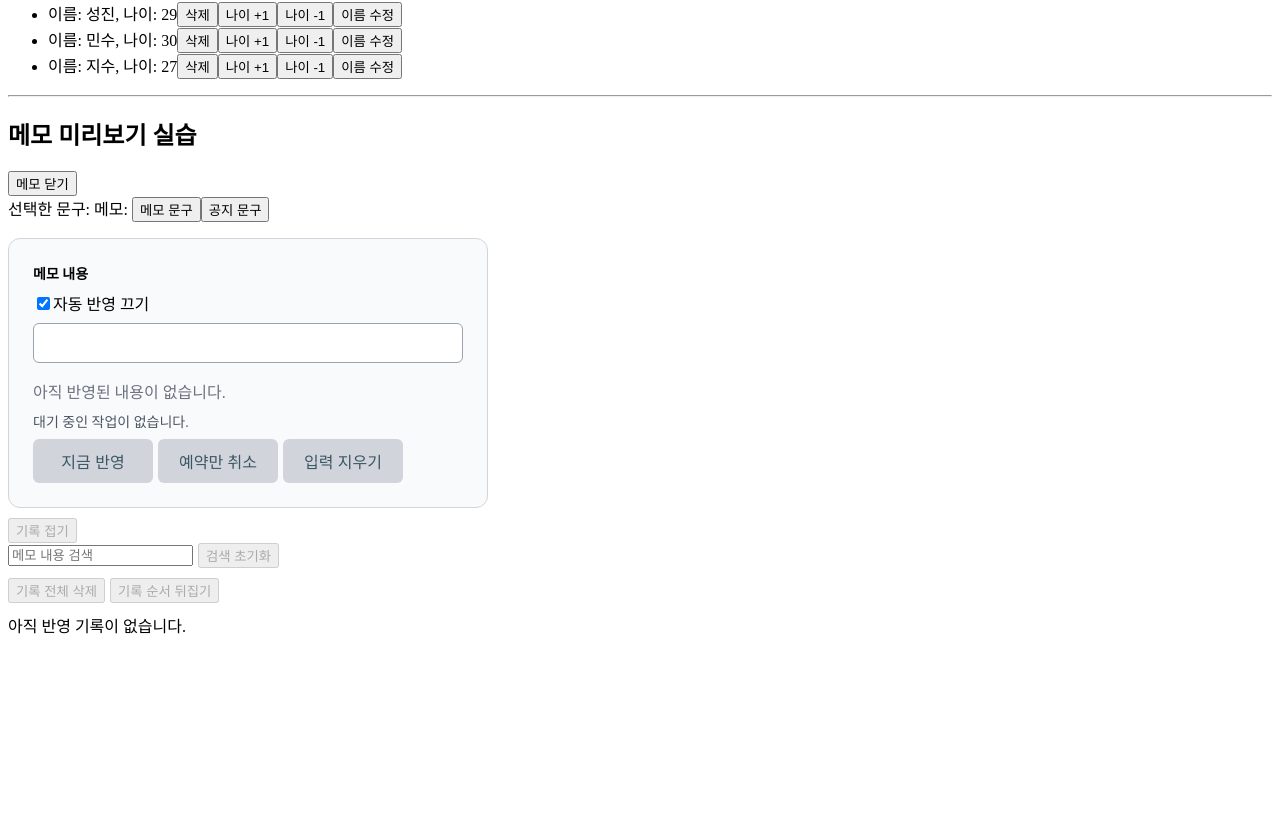
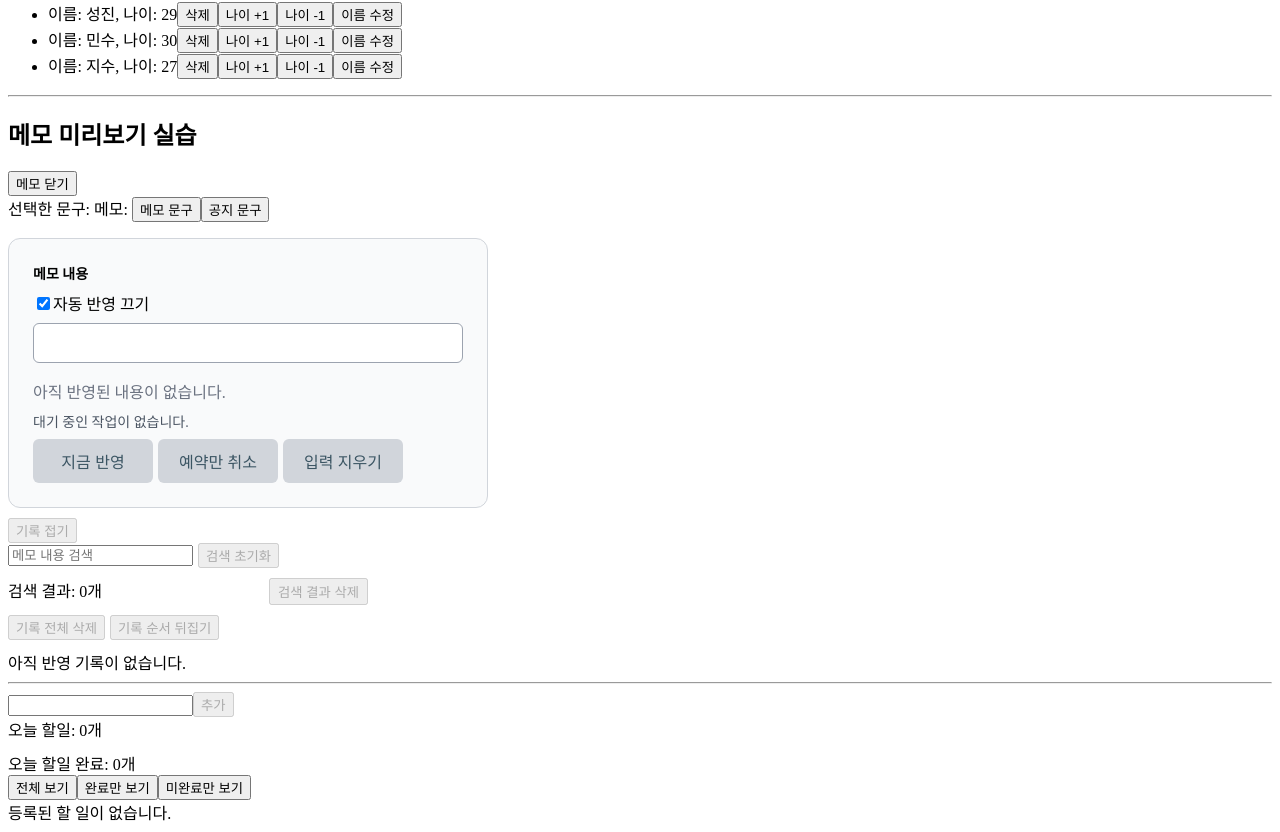
Before and after one commit to wlsdksql12/react-typescript-study, a React (Vite) app: page / in a window 1280 px wide. Shown: the part 329-1161 px from the top of the page. Before the commit the page ends 974 px from the top, so only its background shows below. Built offline with nearby package versions, Linux system fonts and the light colour scheme.

Commit message:
2026-10-20 오전 수업 및 오후 수업

```diff
--- a/src/App.tsx
+++ b/src/App.tsx
@@ -1,9 +1,10 @@
 import { useCallback, useRef, useState } from "react";
-import ProfileList from "./ProfileList";
-import DelayedMemo from "./DelayedMemo";
-import MemoHistory from "./MemoHistory";
-import type { MemoRecord } from "./memoTypes";
+import ProfileList from "./component/ProfileList";
+import DelayedMemo from "./component/DelayedMemo";
+import MemoHistory from "./component/MemoHistory";
+import type { MemoRecord } from "./component/memoTypes";
 import "../src/style/style.css";
+import TaskPractice from "./component/TaskPractice";
 
 interface NameProps {
   name: string;
@@ -189,6 +190,20 @@ function App() {
     );
   };
 
+  const handleSearchAllDel = (filteredItems: MemoRecord[]) => {
+    console.log(filteredItems);
+
+    setMemoList((prev) =>
+      prev.filter((list) => {
+        const filteredMemoList = filteredItems.some(
+          (item) => item.id === list.id,
+        );
+
+        return !filteredMemoList;
+      }),
+    );
+  };
+
   return (
     <>
       <ProfilePractice
@@ -251,7 +266,10 @@ function App() {
         onDelete={onDelete}
         onReverse={handleReverseHistory}
         onUpdate={handleUpdateHistory}
+        handleSearchAllDel={handleSearchAllDel}
       />
+      <hr />
+      <TaskPractice />
     </>
   );
 }
--- a/src/MemoHistory.tsx
+++ b/src/component/MemoHistory.tsx
@@ -7,6 +7,7 @@ interface MemoHistoryProps {
   onDelete: (id: number) => void;
   onReverse: () => void;
   onUpdate: (id: number, value: string) => void;
+  handleSearchAllDel: (filteredItems: MemoRecord[]) => void;
 }
 
 export default function MemoHistory({
@@ -15,6 +16,7 @@ export default function MemoHistory({
   onDelete,
   onReverse,
   onUpdate,
+  handleSearchAllDel,
 }: MemoHistoryProps) {
   const [showMemoList, setShowMemoList] = useState(true);
   const [editingId, setEditingId] = useState<number | null>(null);
@@ -93,10 +95,27 @@ export default function MemoHistory({
         />
         <button
           type="button"
-          disabled={searchKeyword.trim() === "" || editingId !== null}
+          disabled={searchKeyword === "" || editingId !== null}
           onClick={handleClearSearch}
         >
           검색 초기화
+        </button>
+      </div>
+      <div className="memo-search-results">
+        <span className="memo-search-length">
+          검색 결과: {filteredItems.length}개
+        </span>
+        <button
+          type="button"
+          disabled={
+            searchKeyword.trim() === "" ||
+            editingId !== null ||
+            filteredItems.length === 0
+          }
+          onClick={() => handleSearchAllDel(filteredItems)}
+          className="memo-search-all-Delete-button"
+        >
+          검색 결과 삭제
         </button>
       </div>
       <div className="memo-button-contnet">
--- /dev/null
+++ b/src/component/TaskPractice.tsx
@@ -0,0 +1,113 @@
+import { useRef, useState } from "react";
+
+interface ItemListProps {
+  id: number;
+  text: string;
+  done: boolean;
+}
+
+export default function TaskPractice() {
+  const todoIdRef = useRef(1);
+  const inputRef = useRef<HTMLInputElement>(null);
+  const [todo, setTodo] = useState("");
+  const [todoList, setTodoList] = useState<ItemListProps[]>([]);
+  const [showTodoList, setShowTodoList] = useState("All");
+
+  const onSubmit = (event: React.SubmitEvent<HTMLFormElement>) => {
+    event.preventDefault();
+    inputRef.current?.focus();
+    if (todo.trim() === "") return;
+
+    const item = {
+      id: todoIdRef.current,
+      text: todo,
+      done: false,
+    };
+
+    todoIdRef.current += 1;
+
+    setTodoList((prev) => [...prev, item]);
+    setTodo("");
+  };
+
+  const handleDone = (id: number) => {
+    setTodoList((prev) =>
+      prev.map((todo) => (todo.id === id ? { ...todo, done: true } : todo)),
+    );
+  };
+
+  const handleUndone = (id: number) => {
+    setTodoList((prev) =>
+      prev.map((todo) => (todo.id === id ? { ...todo, done: false } : todo)),
+    );
+  };
+
+  const handleDelete = (id: number) => {
+    setTodoList((prev) => prev.filter((todo) => todo.id !== id));
+  };
+
+  const todoDone = todoList.filter((prev) => prev.done === true);
+
+  const filteredTodoList =
+    showTodoList === "Done"
+      ? todoList.filter((prev) => prev.done === true)
+      : showTodoList === "Undone"
+        ? todoList.filter((prev) => prev.done === false)
+        : todoList;
+
+  console.log(todoList);
+  return (
+    <form onSubmit={onSubmit}>
+      <input
+        value={todo}
+        onChange={(event) => setTodo(event.target.value)}
+        ref={inputRef}
+      />
+      <button type="submit" disabled={todo.trim() === ""}>
+        추가
+      </button>
+      <div style={{ display: "flex", flexDirection: "column", gap: "10px" }}>
+        <span>오늘 할일: {todoList.length}개</span>
+        <span>오늘 할일 완료: {todoDone.length}개</span>
+      </div>
+      <button type="button" onClick={() => setShowTodoList("All")}>
+        전체 보기
+      </button>
+      <button type="button" onClick={() => setShowTodoList("Done")}>
+        완료만 보기
+      </button>
+      <button type="button" onClick={() => setShowTodoList("Undone")}>
+        미완료만 보기
+      </button>
+
+      {todoList.length === 0 ? (
+        <div>등록된 할 일이 없습니다.</div>
+      ) : filteredTodoList.length === 0 ? (
+        <div>
+          {showTodoList === "Done"
+            ? "완료한 할 일이 없습니다."
+            : "미완료 할 일이 없습니다."}
+        </div>
+      ) : (
+        <ul>
+          {filteredTodoList.map((item) => (
+            <li key={item.id}>
+              <span>
+                {item.text} {item.done ? "(완료)" : "(미완료)"}
+              </span>
+              <button type="button" onClick={() => handleDone(item.id)}>
+                완료
+              </button>
+              <button type="button" onClick={() => handleUndone(item.id)}>
+                취소
+              </button>
+              <button type="button" onClick={() => handleDelete(item.id)}>
+                삭제
+              </button>
+            </li>
+          ))}
+        </ul>
+      )}
+    </form>
+  );
+}
--- a/src/style/style.css
+++ b/src/style/style.css
@@ -147,7 +147,8 @@
 .memo-list-delete,
 .memo-list-update,
 .memo-list-edit-save,
-.memo-list-edit-cancel {
+.memo-list-edit-cancel,
+.memo-search-all-Delete-button {
   flex-shrink: 0;
   white-space: nowrap;
   padding: 2px 7px;
@@ -173,6 +174,8 @@
   flex-direction: row;
   align-items: center;
   gap: 5px;
+  flex-wrap: wrap;
+  min-width: 0;
 }
 
 .memo-edit-input {
@@ -181,3 +184,16 @@
   padding: 6px 8px;
   box-sizing: border-box;
 }
+
+.memo-search-results {
+  width: 100%;
+  max-width: 360px;
+  display: flex;
+  box-sizing: border-box;
+  margin-top: 10px;
+}
+
+.memo-search-length {
+  flex: 1;
+  min-width: 0;
+}
```
Also changed, not shown: src/component/DelayedMemo.tsx (renamed from src/DelayedMemo.tsx), src/component/MemoInput.tsx (renamed from src/MemoInput.tsx), src/component/ProfileList.tsx (renamed from src/ProfileList.tsx), src/component/memoTypes.ts (renamed from src/memoTypes.ts), 1 other file (tests, documents, lock files or other folders).
